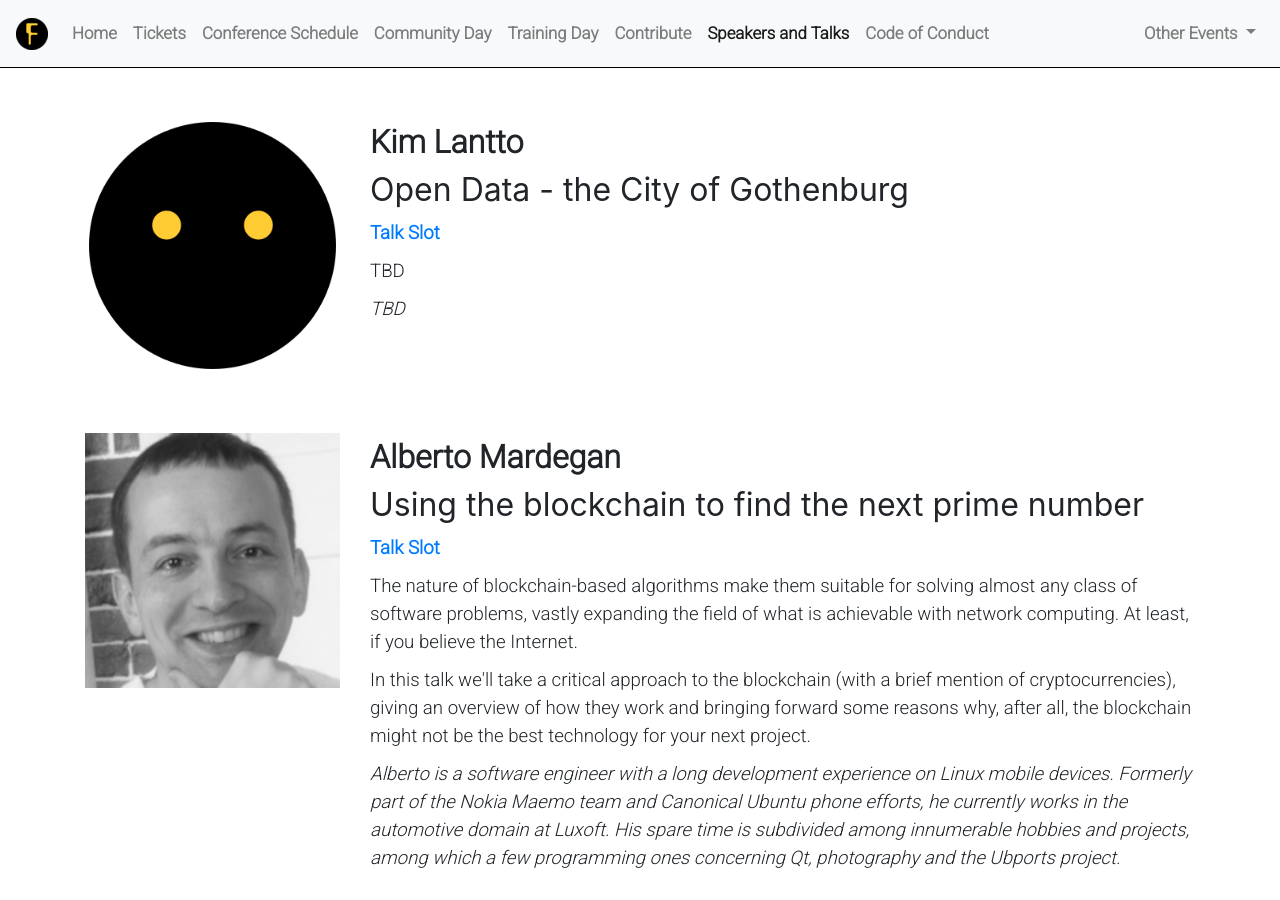
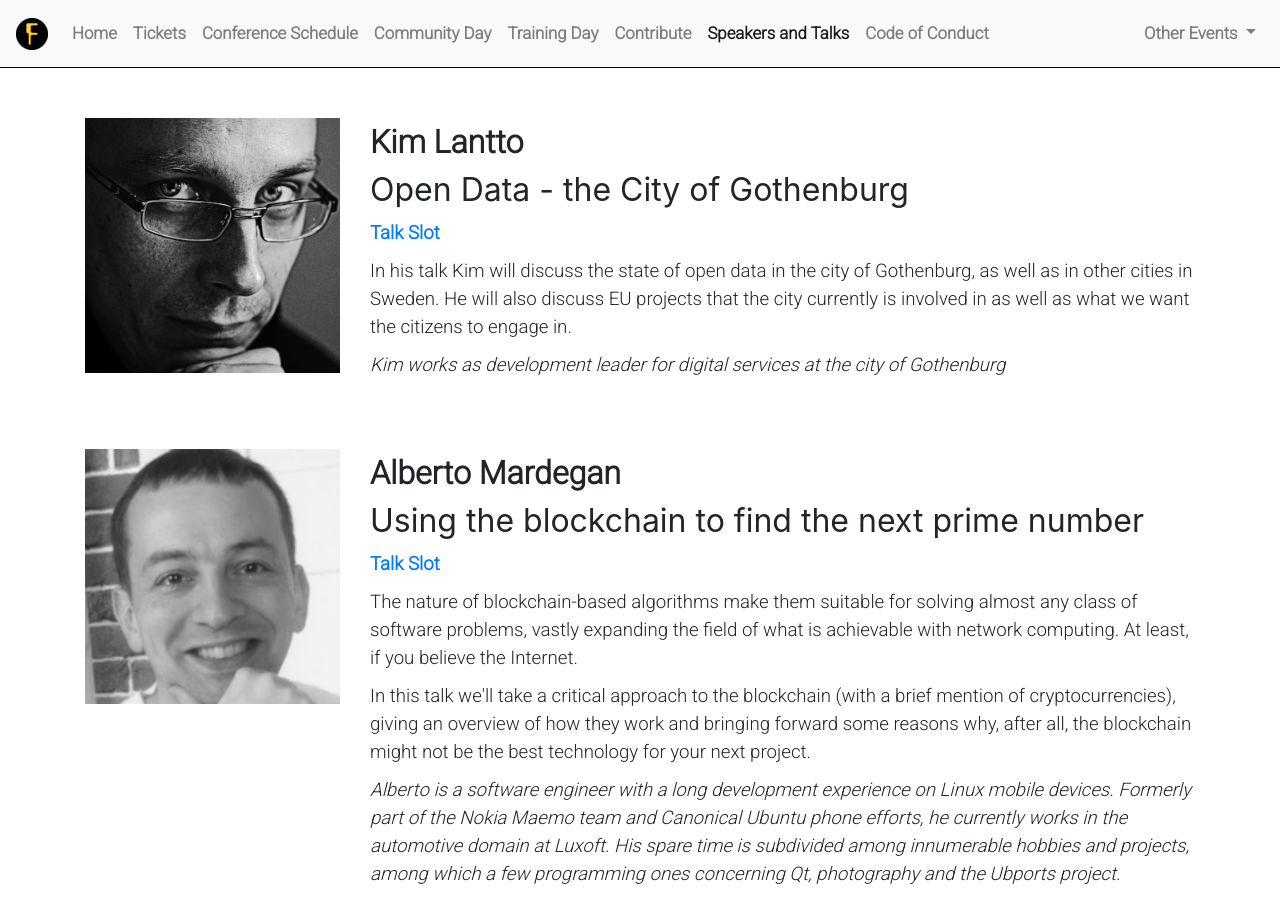
Before and after one commit to e8johan/foss-north-jekyll-2019, a Jekyll site: the page built from speakers-and-talks.md, in a window 1280 px wide and 900 px high, scrolled down 14024 px. Built offline with Jekyll 4.4.1, drawn with Linux system fonts in a browser that asks for light colours; nearby versions of some CDN libraries.

Commit message:
Kim Lantto

```diff
--- a/_data/speakers.yaml
+++ b/_data/speakers.yaml
@@ -274,9 +274,9 @@
   lastname: "Lantto"
   title: "Open Data - the City of Gothenburg"
   abstract:
-    - "TBD"
+    - "In his talk Kim will discuss the state of open data in the city of Gothenburg, as well as in other cities in Sweden. He will also discuss EU projects that the city currently is involved in as well as what we want the citizens to engage in."
   bio:
-    - "TBD"
+    - "Kim works as development leader for digital services at the city of Gothenburg"
 - name: "Nicolas Maxant"
   short: "nmaxant"
   slot: tue1
```
Also changed, not shown: images/speaker-klantto.png.
